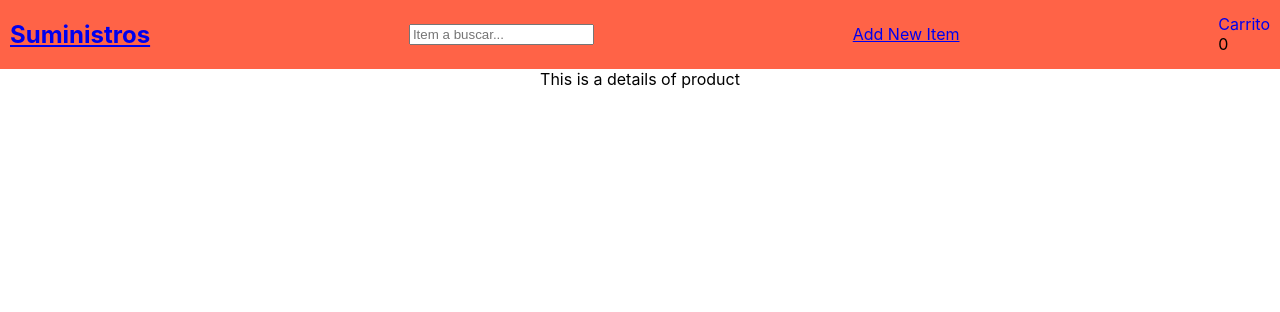
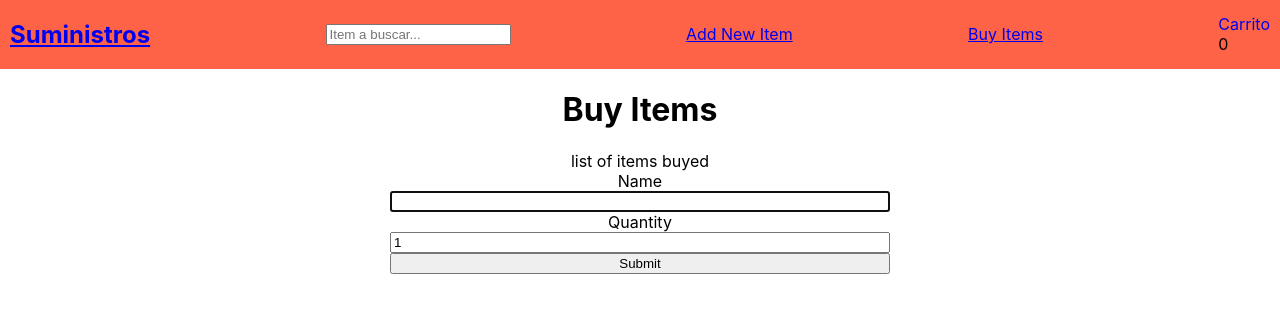
Before and after one commit to carlosdummy14/supplies, a React (Create React App) app: page /buy-items in a window 1280 px wide. Shown: the top 312 px of the page. Built offline with nearby package versions, Linux system fonts and the light colour scheme; data requests are answered from the project's data file.

Commit message:
ShoppingCar checking and apply inventory negative

```diff
--- a/src/App.js
+++ b/src/App.js
@@ -7,6 +7,7 @@ import Navbar from './components/Navbar'
 import ShoppingCar from './components/ShoppingCar'
 import AddItem from './pages/AddItem'
 import useGetAllItems from './hooks/useGetAllItems'
+import BuyItems from './pages/BuyItems'
 
 const App = () => {
   useGetAllItems()
@@ -19,6 +20,7 @@ const App = () => {
           <Route exact component={ListOfItems} path='/' />
           <Route component={ShoppingCar} path='/shoppingcar' />
           <Route component={AddItem} path='/add-item' />
+          <Route component={BuyItems} path='/buy-items' />
           <Route path='/:id'>
             <div>This is a details of product</div>
           </Route>
--- a/src/components/Item/Item.js
+++ b/src/components/Item/Item.js
@@ -3,7 +3,7 @@ import React from 'react'
 import './Item.css'
 import Button from '../Button'
 
-const Item = ({ item, handleClick }) => {
+const Item = ({ item, handleClick, canBuy }) => {
   const { img, name, description, stock } = item
 
   return (
@@ -14,7 +14,11 @@ const Item = ({ item, handleClick }) => {
       <h3>{name}</h3>
       <p>{description}</p>
       <p>{stock}</p>
-      <Button handleClick={() => handleClick(item)} text='Agregar' />
+      {
+        canBuy
+          ? <Button handleClick={() => handleClick(item)} text='Agregar' />
+          : null
+      }
     </div>
   )
 }
--- a/src/components/ItemOnCar/ItemOnCar.js
+++ b/src/components/ItemOnCar/ItemOnCar.js
@@ -3,7 +3,7 @@ import React from 'react'
 import './ItemOnCar.css'
 import Button from '../Button'
 
-const ItemOnCar = ({ item, incDec, handleDeleteItem, handleIncDec }) => {
+const ItemOnCar = ({ item, incDec, handleDeleteItem, handleIncDec, isConfirm }) => {
   const { item: { img, name, description, stock }, qty } = item
 
   return (
@@ -16,11 +16,12 @@ const ItemOnCar = ({ item, incDec, handleDeleteItem, handleIncDec }) => {
       </div>
 
       <div className='quantity-container'>
-        <button onClick={() => handleIncDec(item.item, incDec.DECREMENT)}>-</button>
+        {isConfirm ? null : <Button handleClick={() => handleIncDec(item.item, incDec.DECREMENT)} text='-' />}
         <span className='quantity'>{qty}</span>
-        <button onClick={() => handleIncDec(item.item, incDec.INCREMENT)}>+</button>
+        {isConfirm ? null : <Button handleClick={() => handleIncDec(item.item, incDec.INCREMENT)} text='+' />}
       </div>
-      <Button handleClick={() => handleDeleteItem(item.item)} text='X' />
+      {isConfirm ? null : <Button handleClick={() => handleDeleteItem(item.item)} text='X' />}
+      {isConfirm && (qty > stock) ? <span style={{ color: 'red' }}>Not enough stock for this item</span> : null}
     </div>
   )
 }
--- a/src/components/ListOfItems/ListOfItems.js
+++ b/src/components/ListOfItems/ListOfItems.js
@@ -29,7 +29,7 @@ const ListOfItems = () => {
           )
         : (
             items.map((item) => (
-              <Item key={item.id} handleClick={handleClick} item={item} />
+              <Item key={item.id} canBuy={item.stock > 0} handleClick={handleClick} item={item} />
             ))
           )}
     </div>
--- a/src/components/ListOfItemsOnCar/ListOfItemsOnCar.js
+++ b/src/components/ListOfItemsOnCar/ListOfItemsOnCar.js
@@ -10,7 +10,7 @@ const INC_DEC = {
   DECREMENT: 'decrement'
 }
 
-const ListOfItemsOnCar = () => {
+const ListOfItemsOnCar = ({ isConfirm }) => {
   const dispatch = useDispatch()
   const items = useSelector(({ car }) => {
     return car
@@ -33,7 +33,7 @@ const ListOfItemsOnCar = () => {
           )
         : (
             items.map((item) => (
-              <ItemOnCar key={item.item.id} handleDeleteItem={handleDeleteItem} handleIncDec={handleIncDec} incDec={INC_DEC} item={item} />
+              <ItemOnCar key={item.item.id} handleDeleteItem={handleDeleteItem} handleIncDec={handleIncDec} incDec={INC_DEC} isConfirm={isConfirm} item={item} />
             ))
           )}
     </div>
--- a/src/components/Navbar/Navbar.js
+++ b/src/components/Navbar/Navbar.js
@@ -24,6 +24,9 @@ const Navbar = () => {
       <Link to='/add-item'>
         Add New Item
       </Link>
+      <Link to='/buy-items'>
+        Buy Items
+      </Link>
       <div className='ShoppingCar'>
         <Link to='/shoppingcar'>
           <div>Carrito</div>
--- a/src/components/ShoppingCar/ShoppingCar.js
+++ b/src/components/ShoppingCar/ShoppingCar.js
@@ -1,12 +1,48 @@
-import React from 'react'
+import React, { useState } from 'react'
+import { useDispatch, useSelector } from 'react-redux'
+import { useHistory } from 'react-router-dom'
 
+import { emptyCar } from '../../reducers/carReducer'
+import { updateStock } from '../../reducers/itemsReducer'
+import Button from '../Button'
 import ListOfItemsOnCar from '../ListOfItemsOnCar'
 
 const ShoppingCar = () => {
+  const history = useHistory()
+  const dispatch = useDispatch()
+  const { items, car } = useSelector(({ items, car }) => ({ items, car }))
+  const [isConfirm, setIsConfirm] = useState(false)
+
+  const handleConfirm = () => {
+    dispatch(updateStock(car))
+    dispatch(emptyCar())
+    history.push('/')
+  }
+
+  const notEnoughStock = () => {
+    return (car.find(carItem => {
+      const { item: { id: carItemId }, qty: carItemQty } = carItem
+
+      return items.find(item => item.id === carItemId && carItemQty > item.stock)
+    }) || false)
+  }
+
   return (
     <>
-      <h3>This is a shopping car</h3>
-      <ListOfItemsOnCar />
+      <h3>Supplies to take</h3>
+      <ListOfItemsOnCar isConfirm={isConfirm} />
+      {car.length > 0
+        ? (
+            !isConfirm
+              ? <Button handleClick={() => setIsConfirm(true)} text='Take items' />
+              : (
+                <>
+                  {!notEnoughStock() && <Button handleClick={handleConfirm} text='Confirm' />}
+                  <Button handleClick={() => setIsConfirm(false)} text='Cancel' />
+                </>
+                )
+          )
+        : null}
     </>
   )
 }
--- /dev/null
+++ b/src/pages/BuyItems.js
@@ -0,0 +1,83 @@
+import React from 'react'
+import { Field, Form, Formik } from 'formik'
+import { useDispatch, useSelector } from 'react-redux'
+import { useHistory } from 'react-router-dom'
+import * as Yup from 'yup'
+
+import { addItem } from '../reducers/itemsReducer'
+
+const initialValues = {
+  name: '',
+  quantity: 1
+}
+
+const BuyItemsSchema = Yup.object().shape({
+  name: Yup.string().min(5).max(30, 'Too Long!').required('Required'),
+  quantity: Yup.number().positive().integer().max(99).required('Required')
+})
+
+const styles = {
+  form: {
+    display: 'flex',
+    flexDirection: 'column',
+    width: '500px',
+    margin: '0 auto'
+  }
+}
+
+const BuyItems = () => {
+  const dispatch = useDispatch()
+  const items = useSelector(({ items }) => items)
+  const history = useHistory()
+
+  const handleSubmit = (values) => {
+    const { name, quantity } = values
+    const newItem = {
+      id: items.length + 1,
+      name: name.toUpperCase(),
+      quantity: quantity,
+      available: true,
+      createdAt: '2021-04-09T22:51:55.756Z'
+    }
+
+    dispatch(addItem(newItem))
+
+    history.replace('/')
+  }
+
+  return (
+    <>
+      <h1>Buy Items</h1>
+      <div>list of items buyed</div>
+      <Formik
+        initialValues={initialValues}
+        validationSchema={BuyItemsSchema}
+        onSubmit={handleSubmit}
+      >
+        {
+          ({ errors, touched }) => (
+            <Form style={styles.form}>
+              <label htmlFor='name'>Name</label>
+              <Field autoFocus='autofocus' name='name' type='text' />
+              {
+                errors.name && touched.name
+                  ? (<div>{errors.name}</div>)
+                  : null
+              }
+              <label htmlFor='quantity'>Quantity</label>
+              <Field name='quantity' type='number' />
+              {
+                errors.quantity && touched.quantity
+                  ? (<div>{errors.quantity}</div>)
+                  : null
+              }
+              <button type='submit'>Submit</button>
+            </Form>
+          )
+        }
+      </Formik>
+    </>
+  )
+}
+
+export default BuyItems
--- a/src/reducers/carReducer.js
+++ b/src/reducers/carReducer.js
@@ -1,6 +1,7 @@
 const ACTIONS_CAR = {
   ADD_ITEM: '@car/add_item',
   DELETE_ITEM: '@car/delete_item',
+  EMPTY_CAR: '@car/empty_car',
   INC_ITEM: '@car/inc_item',
   DEC_ITEM: '@car/dec_item'
 }
@@ -36,6 +37,10 @@ export const carReducer = (state = [], action) => {
 
     case ACTIONS_CAR.DELETE_ITEM: {
       return state.filter((item) => item.item.id !== action.payload.id)
+    }
+
+    case ACTIONS_CAR.EMPTY_CAR: {
+      return []
     }
 
     case ACTIONS_CAR.INC_ITEM: {
@@ -97,3 +102,9 @@ export const decrementItem = (item) => {
     payload: item
   }
 }
+
+export const emptyCar = () => {
+  return {
+    type: ACTIONS_CAR.EMPTY_CAR
+  }
+}
--- a/src/reducers/itemsReducer.js
+++ b/src/reducers/itemsReducer.js
@@ -1,6 +1,7 @@
 const ACTIONS_ITEMS = {
   GET_ALL: '@items/get_all',
-  ADD_ITEM: '@items/add_item'
+  ADD_ITEM: '@items/add_item',
+  UPDATE_ITEMS: '@items/update_items'
 }
 
 export const itemsReducer = (state = [], action) => {
@@ -15,7 +16,30 @@ export const itemsReducer = (state = [], action) => {
         action.payload
       ]
 
-      console.log({ newState })
+      return newState
+    }
+
+    case ACTIONS_ITEMS.UPDATE_ITEMS:
+    {
+      const itemsToUpdate = action.payload.map((item) => {
+        return {
+          id: item.item.id,
+          qty: item.qty
+        }
+      })
+
+      const newState = state.map((item) => {
+        const isUpdated = itemsToUpdate.filter(itemToUpdate => itemToUpdate.id === item.id)
+
+        if (isUpdated.length !== 0) {
+          return {
+            ...item,
+            stock: item.stock - isUpdated[0].qty
+          }
+        }
+
+        return item
+      })
 
       return newState
     }
@@ -38,3 +62,10 @@ export const addItem = (item) => {
     payload: item
   }
 }
+
+export const updateStock = (items) => {
+  return {
+    type: ACTIONS_ITEMS.UPDATE_ITEMS,
+    payload: items
+  }
+}
```
Also changed, not shown: 1 other file (tests, documents, lock files or other folders).
